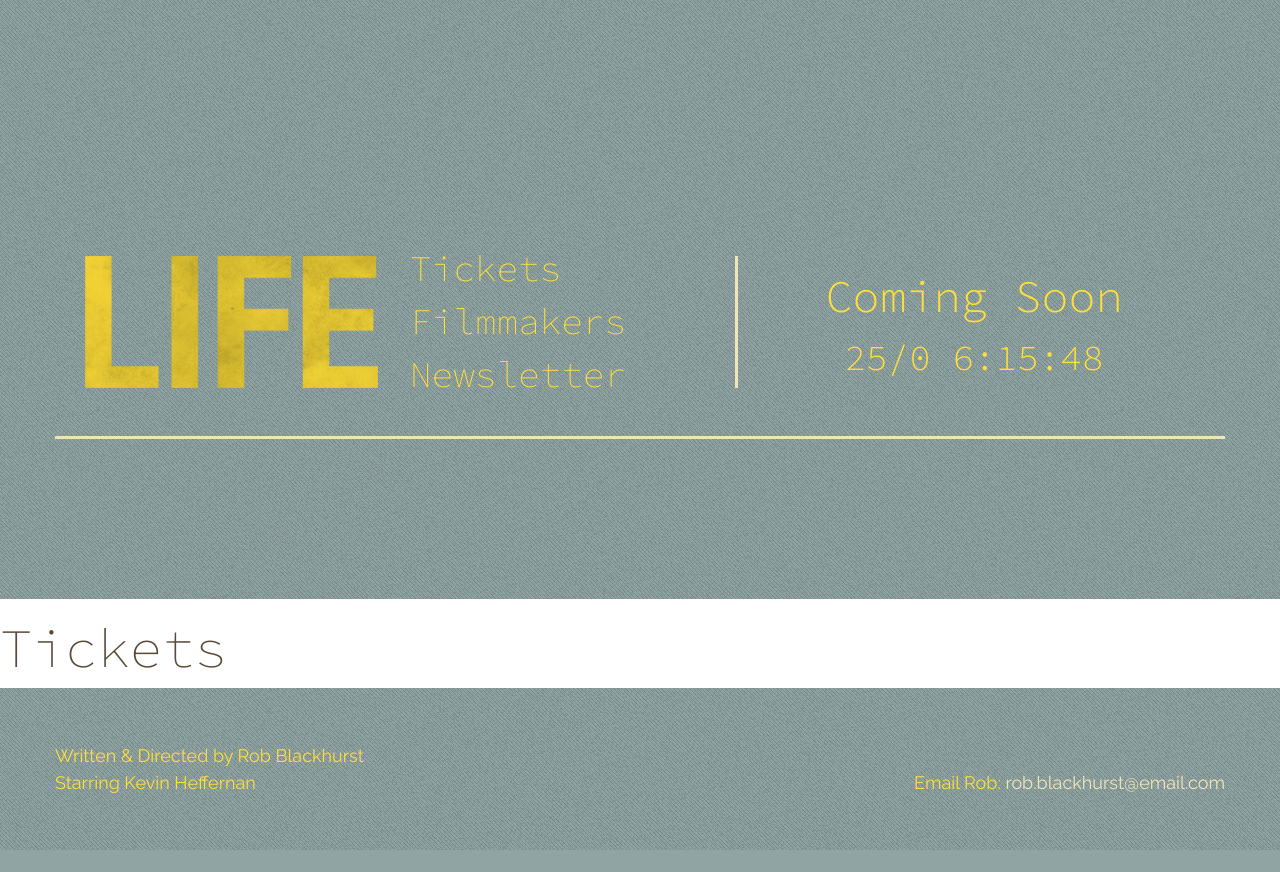
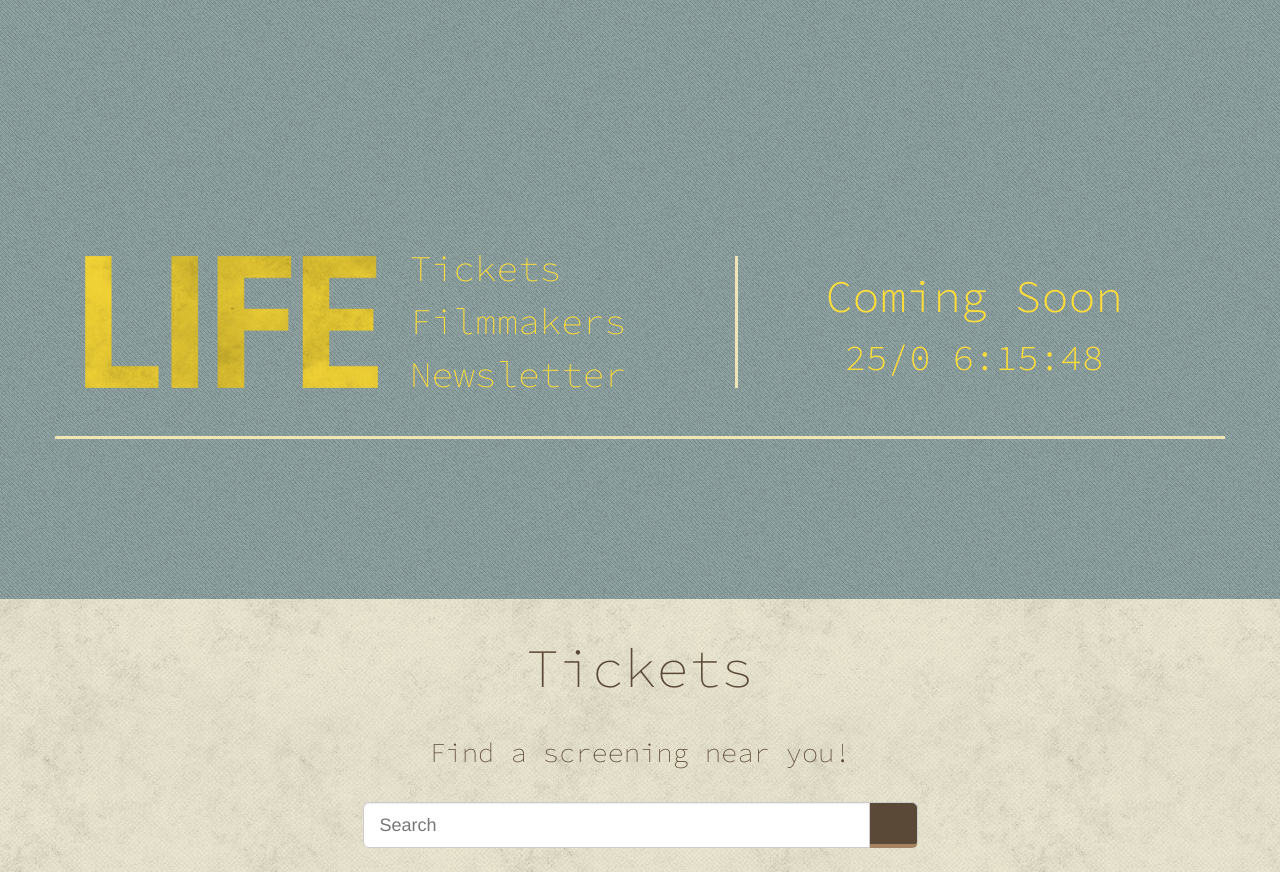
Before and after one commit to andrewnick/ywbc_movie_site, a PHP site: page /index.php?pages=tickets in a window 1280 px wide. Shown: the top 872 px of the page. Before the commit the page ends 850 px from the top, so only its background shows below. Run offline with PHP 8.4, Linux system fonts and the light colour scheme; some libraries are stand-ins or nearby versions; some web fonts are replaced.

Commit message:
Created content for tickets page

```diff
--- /dev/null
+++ b/site/assets/scss/_map.scss
@@ -0,0 +1,3 @@
+.map__form__btn {
+	  @include styleBtn();
+}
--- a/site/assets/scss/_mixins.scss
+++ b/site/assets/scss/_mixins.scss
@@ -18,3 +18,42 @@
 	font-size: $sz;
 	color: $fontColour;
 }
+
+// Create a button with site styling
+// padding-base-verticle and padding-base-horizontal are bootstrap defaults
+@mixin styleBtn() {
+
+  outline: none;
+  background-color: $brown;
+  color: $yellow;
+
+  &:default {
+    @include addBorder($light_brown, $width: 4px, $bottom: true);
+  }
+
+  &:active,
+  &.active {
+    border: none;
+    outline: none;
+    @include addBorder($light_brown, $width: 4px, $top: true, $bottom: false);
+    @include addBorder($brown, $width: 1px, $left: true, $right: true);
+    color: $beige;
+
+    &:focus {
+      color: $beige;
+      outline: none;
+    }
+
+  }
+
+  &:hover {
+    color: $beige;
+  }
+
+  &:focus {
+      color: $yellow;
+      outline: thin dotted;
+      outline: 3px auto $brown;
+      outline-offset: -2px;
+  }
+}
--- a/site/assets/scss/_news.scss
+++ b/site/assets/scss/_news.scss
@@ -1,10 +1,12 @@
+$news_btn_padding_horizontal: 50px;
+
 .news__form__label{
 
 	font-family: $header_font_family;
 	font-weight: $header_font_weight;
 	font-size: 36px;
 	margin-top: -2px;
-  color: $brown;
+  	color: $brown;
 
   &.news_form_label_name_email {
     text-align: left;
--- /dev/null
+++ b/site/assets/scss/_tickets.scss
@@ -0,0 +1,4 @@
+.tickets__search {
+	margin-top: $gridheight * 6;
+	margin-bottom: $gridheight * 6;
+}
--- a/site/assets/scss/_variables.scss
+++ b/site/assets/scss/_variables.scss
@@ -37,10 +37,7 @@ $header_top: 256px;
 $header_bottom: $gridheight * 40 ;
 
 // Bootstrap overriden variables
-$input-border-focus: $blue;
-$btn-default-color: $blue;
-$btn-default-border: $blue;
-$border: $blue;
+//$input-border-focus: $blue;
 
-$button_padding_horizontal: 50px;
-$button_padding_vertical: $gridheight * 3;
+// Glyphicons location visible to scss compiler
+$icon-font-path: "../../bootstrap/assets/fonts/bootstrap/";
--- a/site/assets/scss/main.scss
+++ b/site/assets/scss/main.scss
@@ -20,3 +20,5 @@
 @import "filmmakers.scss";
 @import "news.scss";
 @import "content.scss";
+@import "map.scss";
+@import "tickets.scss";
--- a/site/includes/content-newsletter.php
+++ b/site/includes/content-newsletter.php
@@ -24,6 +24,7 @@
 			<div class="row">
 				<h4 class="content__description col-md-8 col-md-offset-2">Sign up to our newsletter for the latest updates about the production and release of LIFE!</h4>
 			</div>
+
 		</div>
 
 
@@ -49,5 +50,7 @@
 				</div>
 			</form>
 
+
+
 	<?php endif ?>
 </div>
--- a/site/includes/content-tickets.php
+++ b/site/includes/content-tickets.php
@@ -1 +1,54 @@
-<h1> Tickets </h1>
+<main>
+	<div class="home_main background--beige">
+		<div class="container">
+
+			<!-- Page Title -->
+			<div class="row">
+				<h1 class="content__title col-md-12">Tickets</h1>
+			</div>
+
+			<div class="row">
+				<h4 class="content__description col-md-8 col-md-offset-2">Find a screening near you!</h4>
+			</div>
+
+			<!-- Search Bar -->
+			<div class="row">
+				<div class="tickets__search col-md-6 col-md-offset-3">
+					<form role="form" action="" method="post">
+					    <div class="input-group input-group-lg">
+					      <input type="text" name="search" id="searchInput" placeholder="Search" class="form-control">
+					      <span class="input-group-btn">
+					        <button class="btn btn-default map__form__btn" type="submit"><span class="glyphicon glyphicon-search"></span></button>
+					      </span>
+					    </div><!-- /input-group -->
+					</form>
+				</div><!-- /.col-lg-6 -->
+			</div>
+
+			<!-- Google Map Frame -->
+			<div class="row">
+				<div class="embed-responsive embed-responsive-16by9">
+					<?php $searchResultDefault="christchurch+hoyts+riccarton" ?>
+
+					<?php if(isset($_POST['search']) && ($_POST['search'] != "")) :
+						$parsedSearchQuery = explode(" ", $_POST['search']);
+						$searchResult = implode("+", $parsedSearchQuery);
+					?>
+
+						<iframe   class="embed-responsive-item"
+					  		src="https://www.google.com/maps/embed/v1/search?key=AIzaSyBS0N0dpiNp-SYnIaH-8ojcyAws1SxYsTg&q=<?php echo $searchResult;?>">
+						</iframe>
+
+					<?php else :?>
+
+						<iframe   class="embed-responsive-item"
+					  		src="https://www.google.com/maps/embed/v1/search?key=AIzaSyBS0N0dpiNp-SYnIaH-8ojcyAws1SxYsTg&q=<?php echo $searchResultDefault;?>">
+						</iframe>
+
+					<?php endif ?>
+
+				</div>
+			</div>
+		</div>
+	</div>
+</main>
```
Also changed, not shown: other parts of site/assets/scss/_news.scss (+5 -36 lines), Patterns/includes/map.php (added, +40 -0 lines), Patterns/index.php (+13 -0 lines), site/assets/css/main.css. Lines whose indentation alone changed are shown as unchanged.
